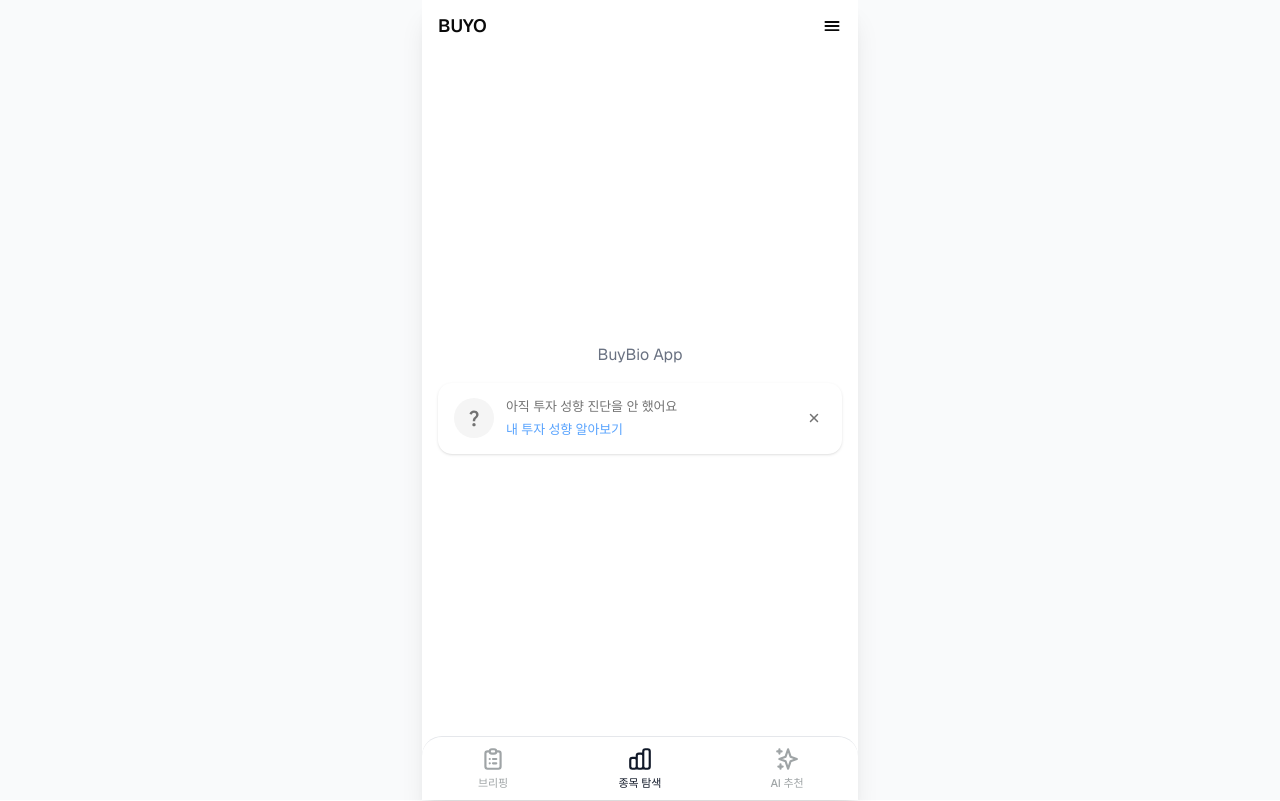
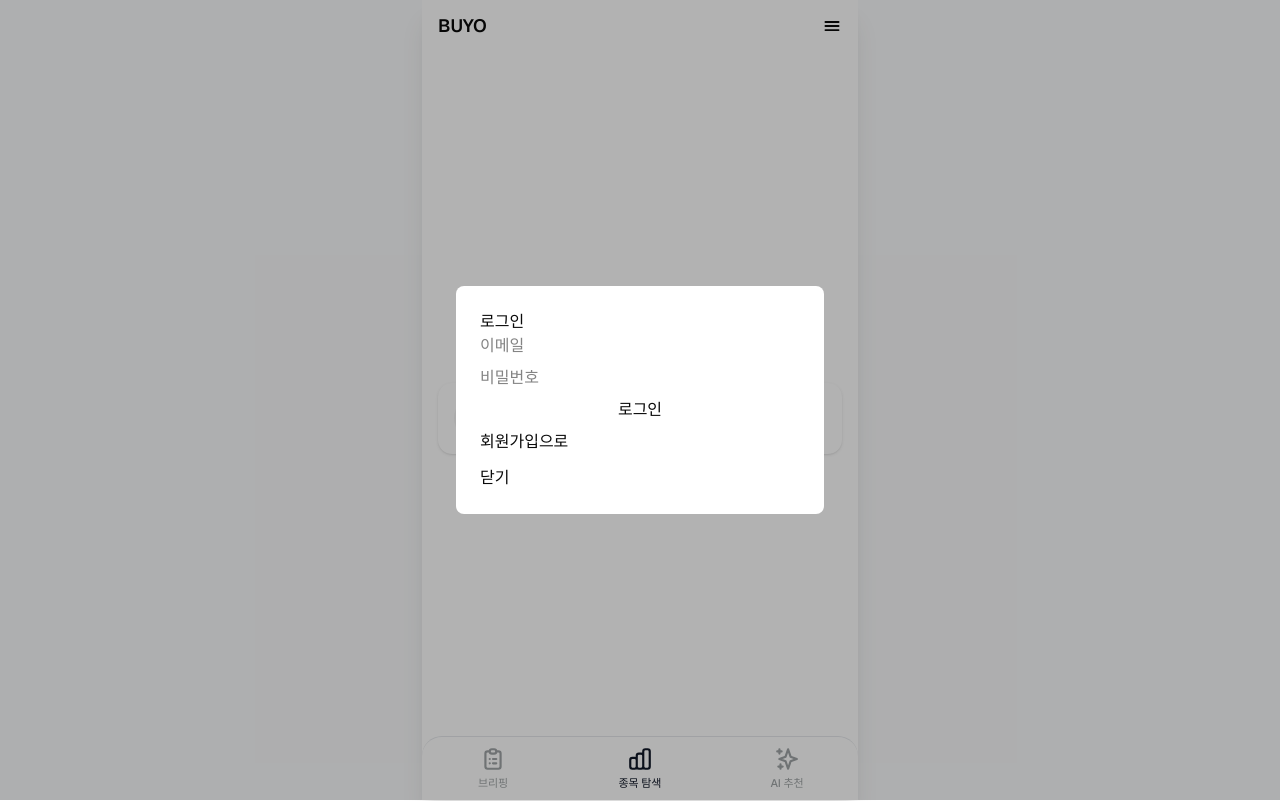
Before and after one commit to BuyBio/BuyBio, a Next.js app: page / in a window 1280 px wide. Both pictures are taken after a click on the button 832 px from the left and 26 px from the top of the page. Built offline with nearby package versions, Linux system fonts and the light colour scheme; no server answers.

Commit message:
fix: 추가 수정/기능

```diff
--- a/app/page.tsx
+++ b/app/page.tsx
@@ -18,10 +18,6 @@ export default function Home() {
     alert("투자 성향 진단을 시작합니다!");
   };
 
-  const handleMenu = () => {
-    alert("메뉴를 열었습니다!");
-  };
-
   return (
     <MobileLayout
       header={
@@ -32,7 +28,7 @@ export default function Home() {
             </Link>
           </Header.Left>
           <Header.Right>
-            <Header.MenuButton onClick={handleMenu} />
+            <Header.MenuButton />
           </Header.Right>
         </Header>
       }
--- a/components/layout/mobile-layout.tsx
+++ b/components/layout/mobile-layout.tsx
@@ -1,5 +1,6 @@
-import type React from "react";
+import React, { cloneElement, isValidElement, useState } from "react";
 
+import AuthForm from "@/components/ui/AuthForm";
 import Header from "@/components/ui/header";
 import MobileBottomNavigation from "@/components/ui/mobile-bottom-navigation";
 
@@ -14,16 +15,94 @@ export function MobileLayout({
   className = "",
   header,
 }: MobileLayoutProps) {
+  const [modalOpen, setModalOpen] = useState(false);
+
+  // Header.MenuButton에 onClick 자동 주입
+  let headerWithMenuHandler = header;
+  if (header && isValidElement(header)) {
+    headerWithMenuHandler = cloneElement(
+      header,
+      {},
+      React.Children.map(
+        (
+          header as React.ReactElement<{
+            children?: React.ReactNode;
+          }>
+        ).props.children,
+        (child: React.ReactNode) => {
+          if (!isValidElement(child)) return child;
+
+          // Header.Right 내부에 MenuButton이 있는지 확인
+          if (child.type === Header.Right) {
+            return cloneElement(
+              child,
+              {},
+              React.Children.map(
+                (
+                  child as React.ReactElement<{
+                    children?: React.ReactNode;
+                  }>
+                ).props.children,
+                (rightChild: React.ReactNode) => {
+                  if (
+                    isValidElement(rightChild) &&
+                    rightChild.type === Header.MenuButton
+                  ) {
+                    return cloneElement(
+                      rightChild as React.ReactElement<
+                        React.JSX.IntrinsicElements["button"]
+                      >,
+                      {
+                        onClick: () => setModalOpen(true),
+                      },
+                    );
+                  }
+                  return rightChild;
+                },
+              ),
+            );
+          }
+          return child;
+        },
+      ),
+    );
+  }
+
   return (
     <div className="flex min-h-screen w-full justify-center bg-gray-50">
       <main
         className={`relative flex flex-col w-full max-w-[436px] h-screen bg-white shadow-xl ${className}`}
       >
-        {header || <Header />}
+        {headerWithMenuHandler || <Header />}
         <div className="flex-1 overflow-y-auto pt-[52px] pb-[56px]">
           {children}
         </div>
         <MobileBottomNavigation />
+        {modalOpen && (
+          <div className="modal-backdrop">
+            <div className="modal-content">
+              <AuthForm onSuccess={() => setModalOpen(false)} />
+              {/* a11y 규칙 준수: button에 type 명시 */}
+              <button
+                type="button"
+                onClick={() => setModalOpen(false)}
+                style={{ marginTop: 12 }}
+              >
+                닫기
+              </button>
+            </div>
+          </div>
+        )}
+        <style jsx>{`
+          .modal-backdrop {
+            position: fixed; left: 0; top: 0; width: 100vw; height: 100vh;
+            background: rgba(0,0,0,0.3); display: flex; align-items: center; justify-content: center;
+            z-index: 1000;
+          }
+          .modal-content {
+            background: #fff; border-radius: 8px; padding: 24px; min-width: 320px;
+          }
+        `}</style>
       </main>
     </div>
   );
--- /dev/null
+++ b/components/ui/AuthForm.tsx
@@ -0,0 +1,71 @@
+"use client";
+
+import { useState } from "react";
+
+import supabase from "../../lib/supabaseClient";
+
+export default function AuthForm({ onSuccess }: { onSuccess?: () => void }) {
+  const [email, setEmail] = useState("");
+  const [password, setPassword] = useState("");
+  const [mode, setMode] = useState<"login" | "signup">("login");
+  const [message, setMessage] = useState("");
+
+  const handleSubmit = async (e: React.FormEvent) => {
+    e.preventDefault();
+    setMessage("");
+    if (mode === "login") {
+      const { error } = await supabase.auth.signInWithPassword({
+        email,
+        password,
+      });
+      if (!error) {
+        setMessage("로그인 성공!");
+        if (onSuccess) onSuccess();
+      } else {
+        setMessage(error.message);
+      }
+    } else {
+      const { error } = await supabase.auth.signUp({ email, password });
+      if (!error) {
+        setMessage("회원가입 성공! 이메일을 확인하세요.");
+        if (onSuccess) onSuccess();
+      } else {
+        setMessage(error.message);
+      }
+    }
+  };
+
+  return (
+    <form onSubmit={handleSubmit} style={{ maxWidth: 320, margin: "0 auto" }}>
+      <h2>{mode === "login" ? "로그인" : "회원가입"}</h2>
+      <input
+        type="email"
+        placeholder="이메일"
+        value={email}
+        onChange={(e) => setEmail(e.target.value)}
+        required
+        style={{ width: "100%", marginBottom: 8 }}
+      />
+      <input
+        type="password"
+        placeholder="비밀번호"
+        value={password}
+        onChange={(e) => setPassword(e.target.value)}
+        required
+        style={{ width: "100%", marginBottom: 8 }}
+      />
+      <button type="submit" style={{ width: "100%" }}>
+        {mode === "login" ? "로그인" : "회원가입"}
+      </button>
+      <div style={{ marginTop: 8 }}>
+        <button
+          type="button"
+          onClick={() => setMode(mode === "login" ? "signup" : "login")}
+        >
+          {mode === "login" ? "회원가입으로" : "로그인으로"}
+        </button>
+      </div>
+      {message && <p style={{ color: "red" }}>{message}</p>}
+    </form>
+  );
+}
--- a/components/ui/header.tsx
+++ b/components/ui/header.tsx
@@ -63,7 +63,7 @@ Header.Title = ({ children }: { children: React.ReactNode }) => (
   <h1 className="text-lg font-semibold truncate">{children}</h1>
 );
 
-Header.MenuButton = ({ onClick }: { onClick: () => void }) => (
+Header.MenuButton = ({ onClick }: { onClick?: () => void }) => (
   <button
     type="button"
     onClick={onClick}
--- /dev/null
+++ b/lib/supabaseClient.ts
@@ -0,0 +1,8 @@
+import { createClient } from "@supabase/supabase-js";
+
+const supabase = createClient(
+  process.env.NEXT_PUBLIC_SUPABASE_URL ?? "",
+  process.env.NEXT_PUBLIC_SUPABASE_ANON_KEY ?? "",
+);
+
+export default supabase;
```
